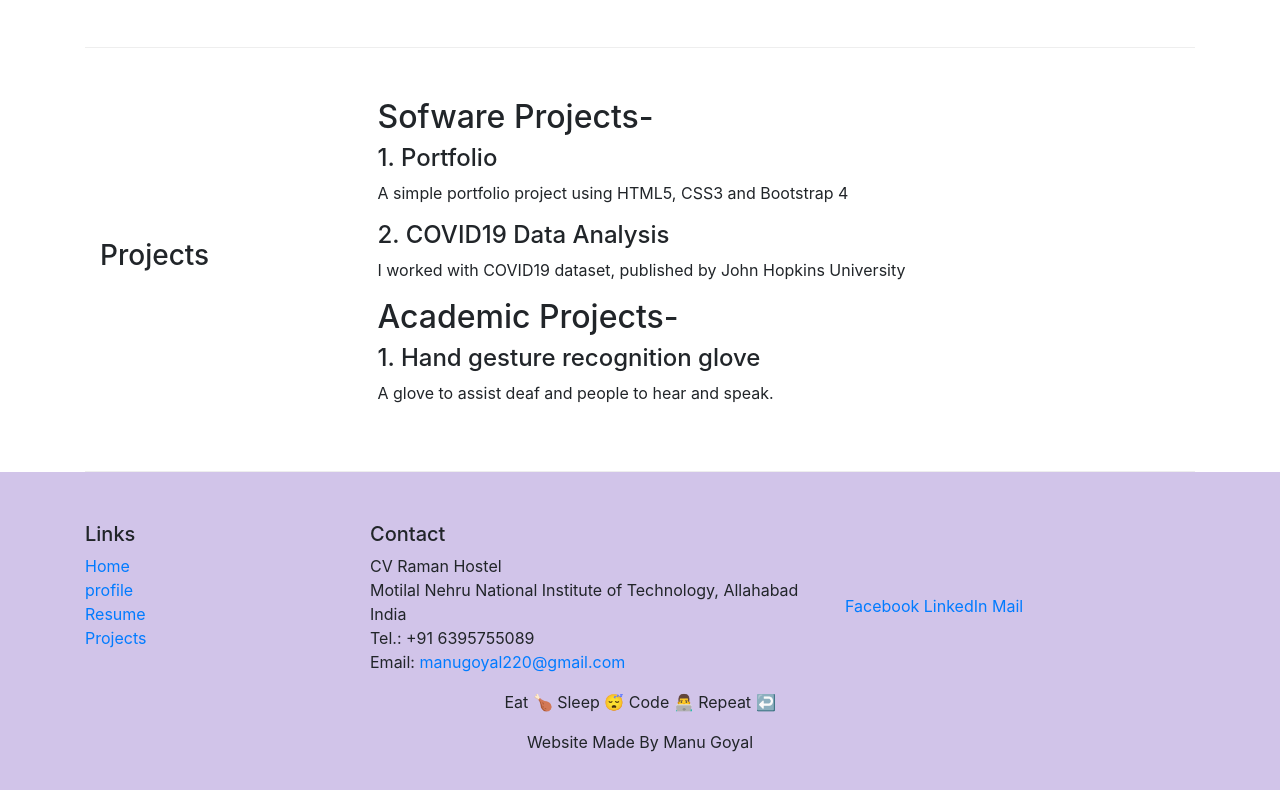
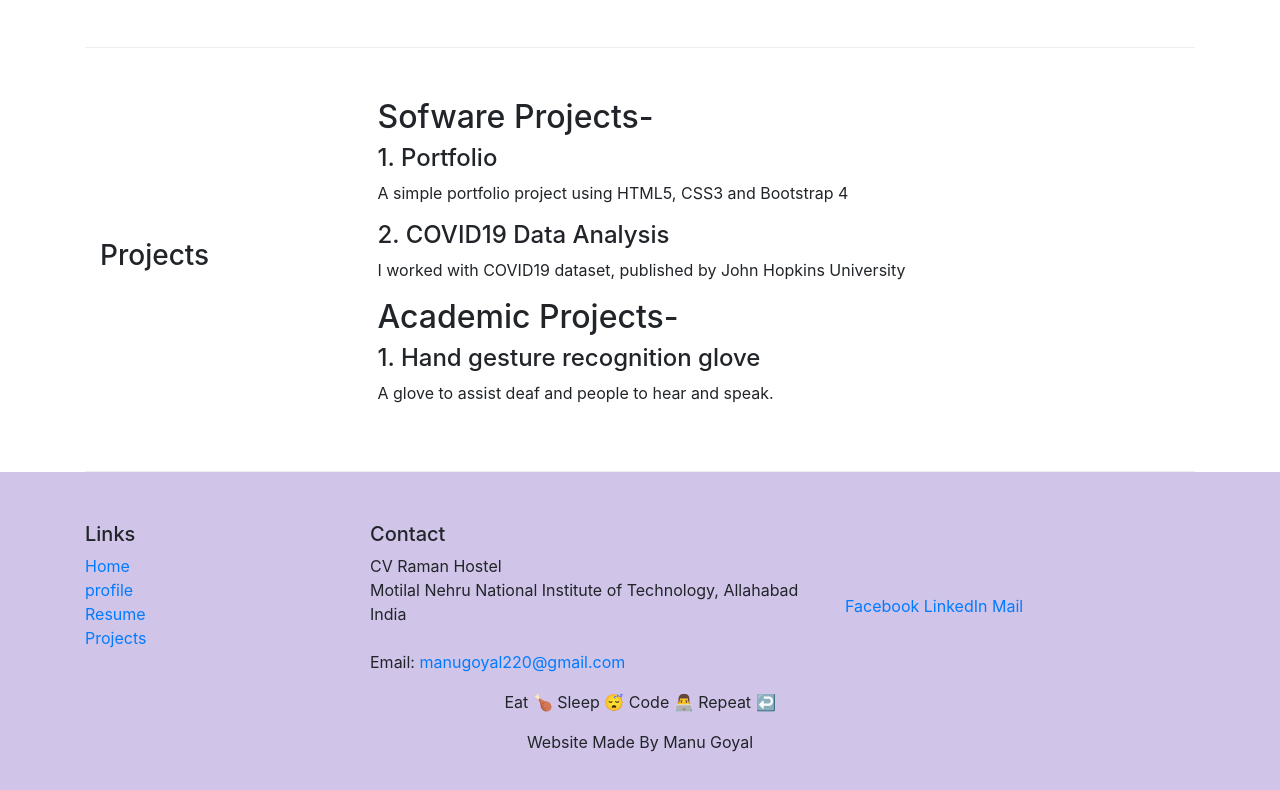
Before and after one commit to manu220/manu220.github.io, a website: page index.html in a window 1280 px wide. Shown: the part 791-1581 px from the top of the page. Drawn offline with nearby package versions, Linux system fonts and the light colour scheme.

Commit message:
number removed

```diff
--- a/index.html
+++ b/index.html
@@ -82,7 +82,7 @@
                     CV Raman Hostel<br>
                     Motilal Nehru National Institute of Technology, Allahabad<br>
                     India<br>
-                    Tel.: +91 6395755089<br>
+                    <br>
                     Email: <a href="mailto:manu220@gmail.com">manugoyal220@gmail.com</a>
                   </address>
                 </div>
```
